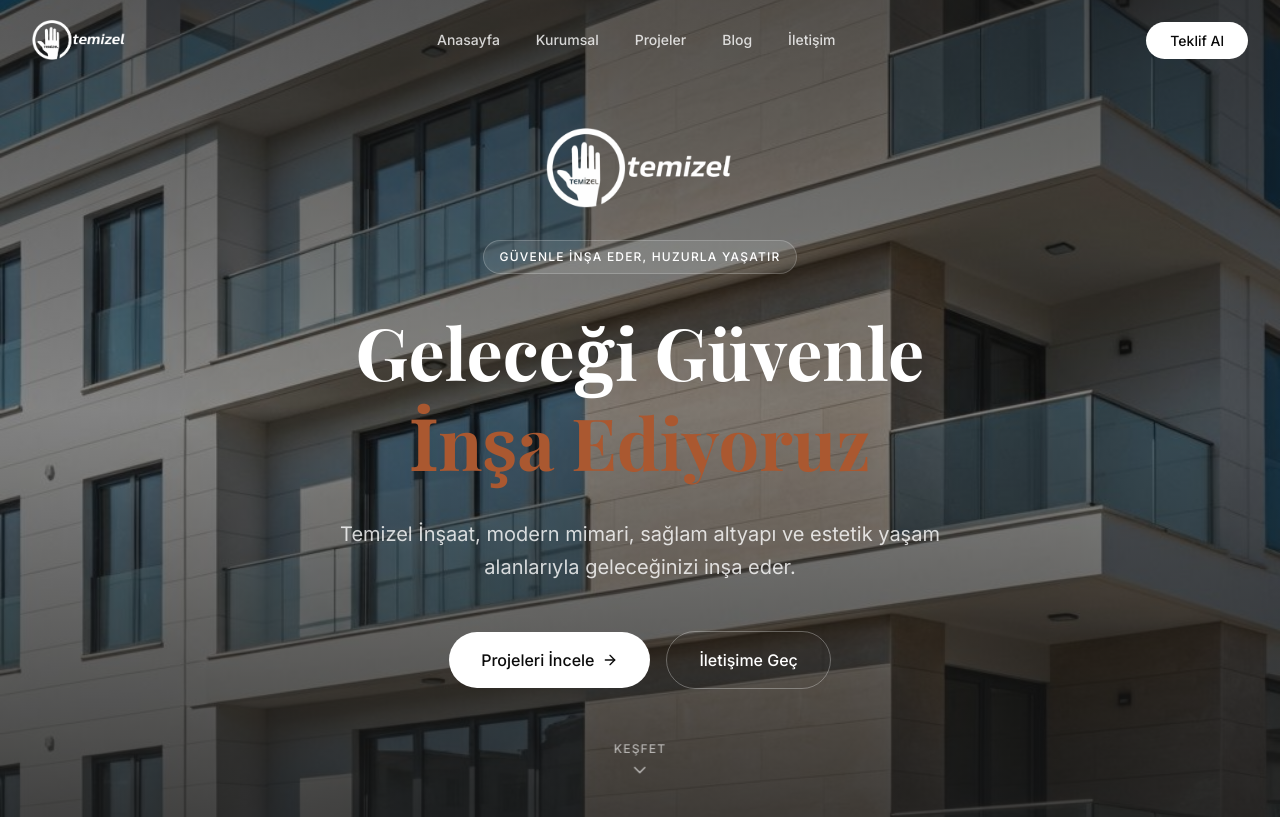
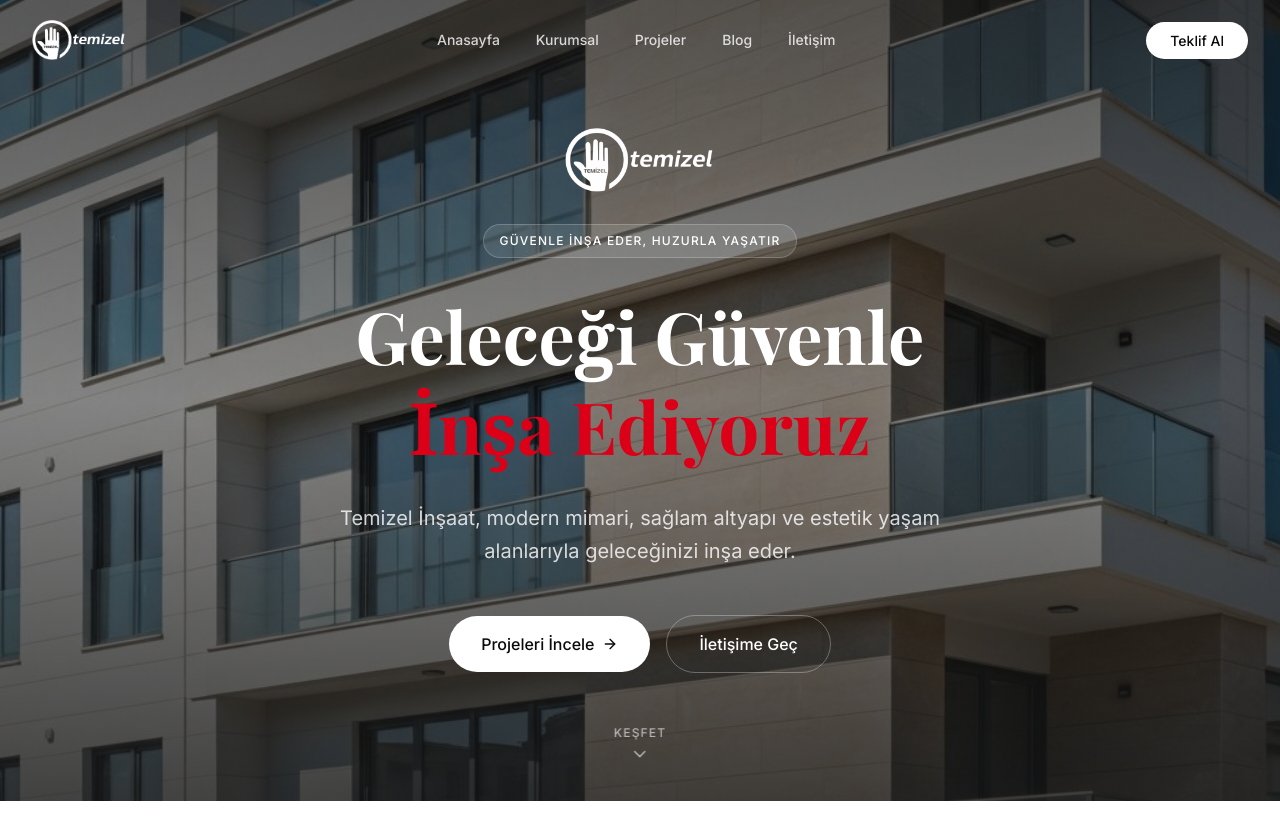
Before and after one commit to Haktanaydin56/v0-temizel, a Next.js app: page / in a window 1280 px wide. Shown: the top 819 px of the page. Built offline with nearby package versions, Linux system fonts and the light colour scheme; a web font is replaced by a local one.

Commit message:
feat: update accent color to vibrant red and fix image warnings
Change accent color to match Temizel logo and resolve image component warnings.

```diff
--- a/app/globals.css
+++ b/app/globals.css
@@ -16,18 +16,18 @@
   --secondary-foreground: oklch(0.205 0 0);
   --muted: oklch(0.96 0.002 90);
   --muted-foreground: oklch(0.45 0 0);
-  --accent: oklch(0.55 0.12 45);
+  --accent: oklch(0.55 0.24 25);
   --accent-foreground: oklch(1 0 0);
-  --destructive: oklch(0.577 0.245 27.325);
-  --destructive-foreground: oklch(0.577 0.245 27.325);
+  --destructive: oklch(0.50 0.24 25);
+  --destructive-foreground: oklch(1 0 0);
   --border: oklch(0.90 0.005 90);
   --input: oklch(0.922 0 0);
   --ring: oklch(0.708 0 0);
-  --chart-1: oklch(0.646 0.222 41.116);
-  --chart-2: oklch(0.6 0.118 184.704);
-  --chart-3: oklch(0.398 0.07 227.392);
-  --chart-4: oklch(0.828 0.189 84.429);
-  --chart-5: oklch(0.769 0.188 70.08);
+  --chart-1: oklch(0.55 0.24 25);
+  --chart-2: oklch(0.65 0.20 25);
+  --chart-3: oklch(0.45 0.20 25);
+  --chart-4: oklch(0.70 0.15 25);
+  --chart-5: oklch(0.40 0.18 25);
   --radius: 0.5rem;
   --sidebar: oklch(0.985 0 0);
   --sidebar-foreground: oklch(0.145 0 0);
--- a/components/hero-section.tsx
+++ b/components/hero-section.tsx
@@ -54,7 +54,8 @@ export function HeroSection() {
               alt="Temizel İnşaat Logo"
               width={280}
               height={80}
-              className="h-16 md:h-20 w-auto mx-auto brightness-0 invert"
+              className="mx-auto brightness-0 invert"
+              style={{ height: "64px", width: "auto" }}
               priority
             />
           </div>
--- a/components/navbar.tsx
+++ b/components/navbar.tsx
@@ -42,9 +42,10 @@ export function Navbar() {
               alt="Temizel İnşaat Logo"
               width={180}
               height={50}
-              className={`h-10 w-auto transition-all duration-300 ${
+              className={`transition-all duration-300 ${
                 isScrolled ? "" : "brightness-0 invert"
               }`}
+              style={{ height: "40px", width: "auto" }}
               priority
             />
           </Link>
```
